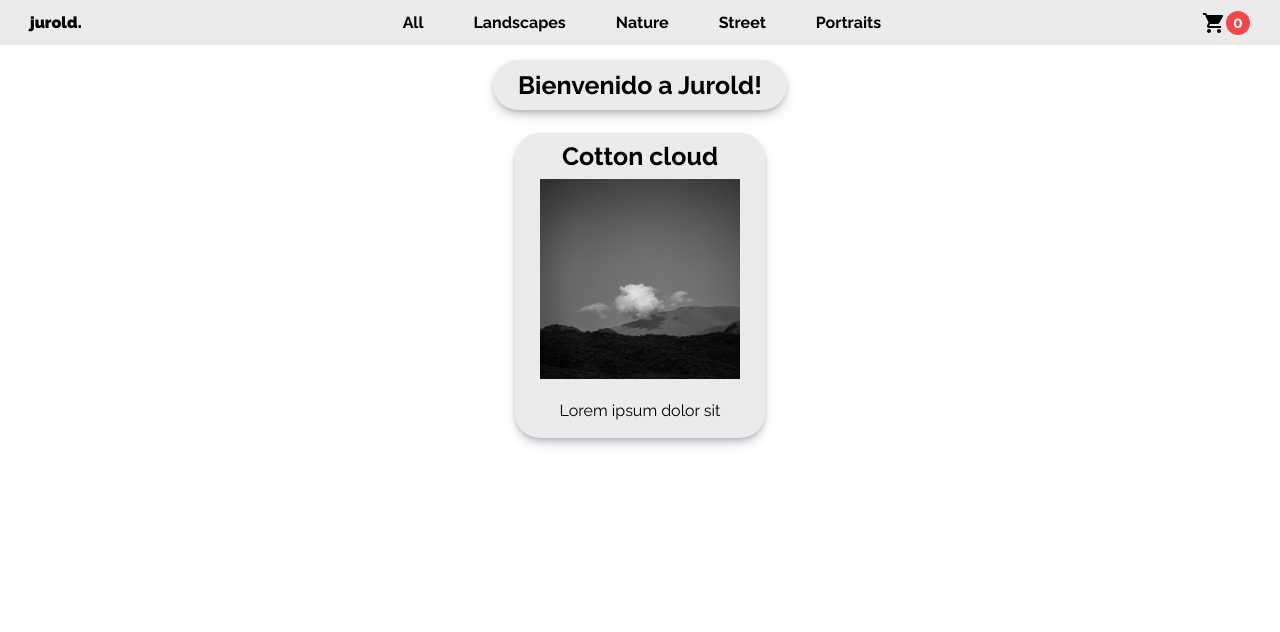
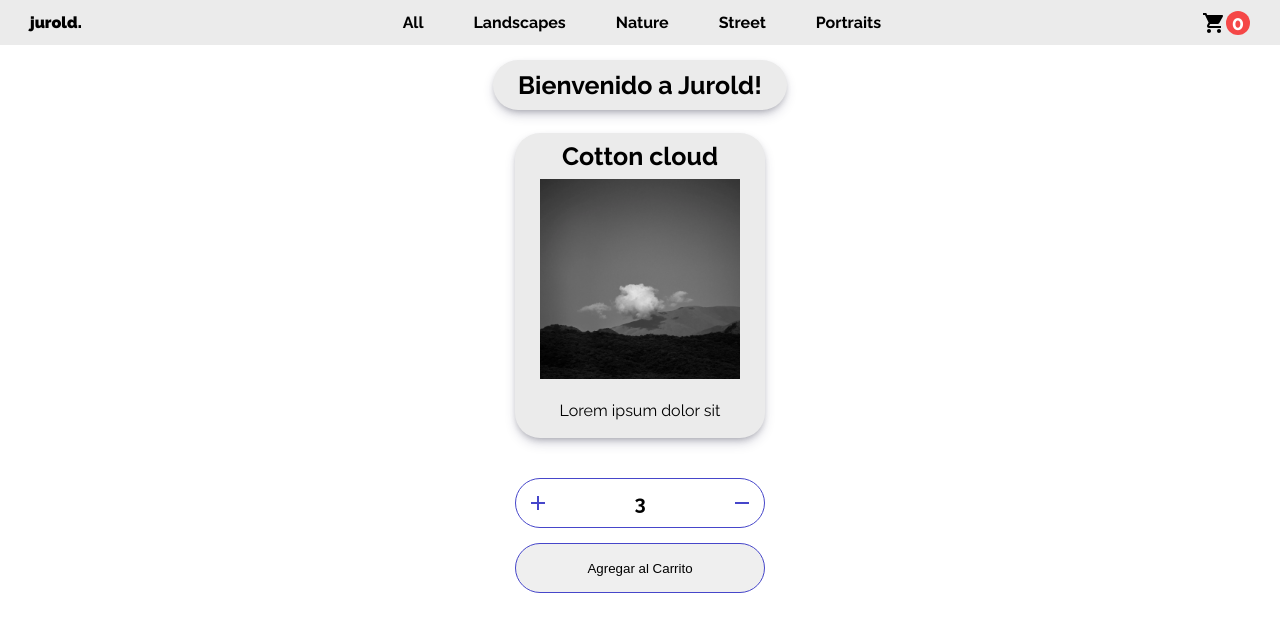
Before and after one commit to JulianLobos/ReactJS-Proyecto, a React (Create React App) app: page / in a window 1280 px wide. Shown: the top 632 px of the page. Built offline with nearby package versions, Linux system fonts and the light colour scheme.

Commit message:
desafío Contador con botón

```diff
--- a/package.json
+++ b/package.json
@@ -3,8 +3,8 @@
   "version": "0.1.0",
   "private": true,
   "dependencies": {
-    "@emotion/react": "^11.9.0",
-    "@emotion/styled": "^11.8.1",
+    "@emotion/react": "^11.9.3",
+    "@emotion/styled": "^11.9.3",
     "@mui/icons-material": "^5.8.3",
     "@mui/material": "^5.8.3",
     "@testing-library/jest-dom": "^5.16.4",
--- /dev/null
+++ b/src/components/ItemCount/ItemCount.css
@@ -0,0 +1,45 @@
+.counterContainer{
+    display: flex;align-items: center;
+    flex-direction: column;
+}
+
+.itemCounter{
+    height: 50px;
+    width: 250px;
+    display: flex;
+    align-items: center;
+    justify-content: space-between;
+    border-radius: 25px;
+    border: 1px solid rgb(70, 70, 202);
+}
+
+.itemCounter svg{
+    margin: 0 10px;
+    color: rgb(70, 70, 202);
+    transition: all 0.2s ease;
+}
+
+.itemCounter svg:active{
+    transform: translateY(3px);
+}
+
+.counterNumber{
+    font-weight: 600;
+    font-size: 20px;
+}
+
+.addBtn{
+    width: 250px;
+    height: 50px;
+    border-radius: 25px;
+    background-color: none;
+    border: 1px solid rgb(70, 70, 202);
+    margin: 15px 0;
+    cursor: pointer;
+    transition: all 0.3s ease;
+}
+
+.addBtn:hover{
+    background-color: rgb(70, 70, 202);
+    color: white;
+}
--- /dev/null
+++ b/src/components/ItemCount/ItemCount.js
@@ -0,0 +1,31 @@
+import React, {useState} from 'react';
+import './ItemCount.css'
+import AddIcon from '@mui/icons-material/Add';
+import RemoveIcon from '@mui/icons-material/Remove';
+
+const ItemCount = ({stock, initial, onAdd}) => {
+    const [counter, setCounter] = useState(parseInt(initial));
+    const counterAdd = () => {
+        if(counter<stock){
+            setCounter(counter + 1);
+        }
+    }
+    const counterRemove = () => {
+        if(counter>0){
+            setCounter(counter - 1);
+        }
+    }
+
+    return(
+        <div className='counterContainer'>
+            <div className='itemCounter'>
+            <AddIcon onClick={counterAdd}/>
+            <p className='counterNumber'>{counter}</p>
+            <RemoveIcon onClick={counterRemove}/>
+        </div>
+        <button className='addBtn' onClick={()=>onAdd(counter)}>Agregar al Carrito</button>
+        </div>
+    );
+};
+
+export default ItemCount;
--- a/src/components/ItemListContainer/ItemListContainer.css
+++ b/src/components/ItemListContainer/ItemListContainer.css
@@ -1,6 +1,7 @@
 .itemsContainer{
     background-color: white;
     height: 60vh;
+    margin: 0 0 30px 0;
 }
 .welcome{
     font-size: 25px;
@@ -31,7 +32,7 @@
     height: auto;
     border-radius: 25px;
     padding: 8px;
-    margin: 8px;
+    margin: 8px 8px 40px 8px;
     box-shadow: rgba(50, 50, 93, 0.25) 0px 6px 12px -2px, rgba(0, 0, 0, 0.3) 0px 3px 7px -3px;
 }
 
--- a/src/components/ItemListContainer/ItemListContainer.js
+++ b/src/components/ItemListContainer/ItemListContainer.js
@@ -1,6 +1,16 @@
 import "./ItemListContainer.css";
+import ItemCount from '../ItemCount/ItemCount';
 
 const ItemListContainer = ({greetings, title, image, alt, description}) => {
+
+    const addToCart = (cantidad) => {
+        if(cantidad>0){
+            console.log(`${cantidad} producto/s agregado/s al carrito.`);
+        }else{
+            console.log('Debe ingresar una cantidad.')
+        }
+    }
+
     return(
         <div className="itemsContainer">
             <p className="welcome">Bienvenido {greetings}!</p>
@@ -10,6 +20,11 @@ const ItemListContainer = ({greetings, title, image, alt, description}) => {
                 <img className="itemImage" src={image} alt={alt}></img>
                 <p className="itemDescription">{description}</p>
             </div>
+            <ItemCount
+            initial="3"
+            stock="7"
+            onAdd={addToCart}
+            />
         </div>
     );
 };
```
Also changed, not shown: 1 other file (tests, documents, lock files or other folders).
